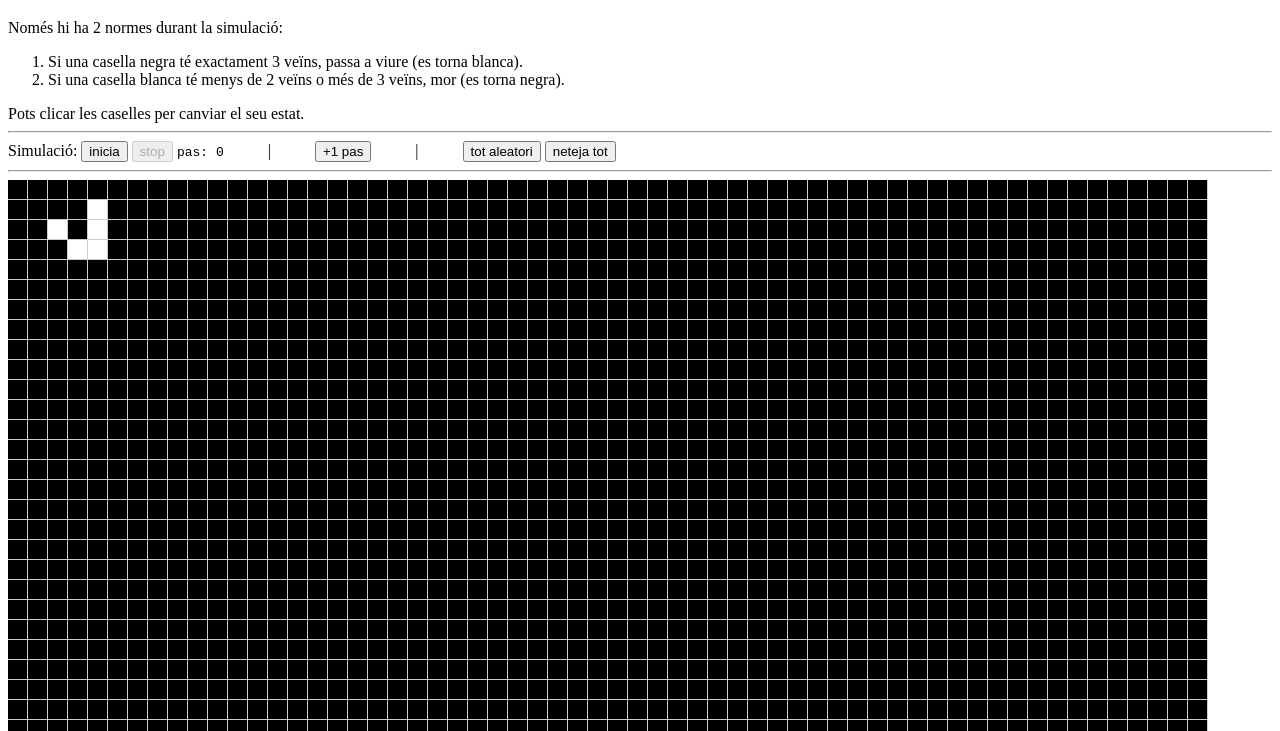
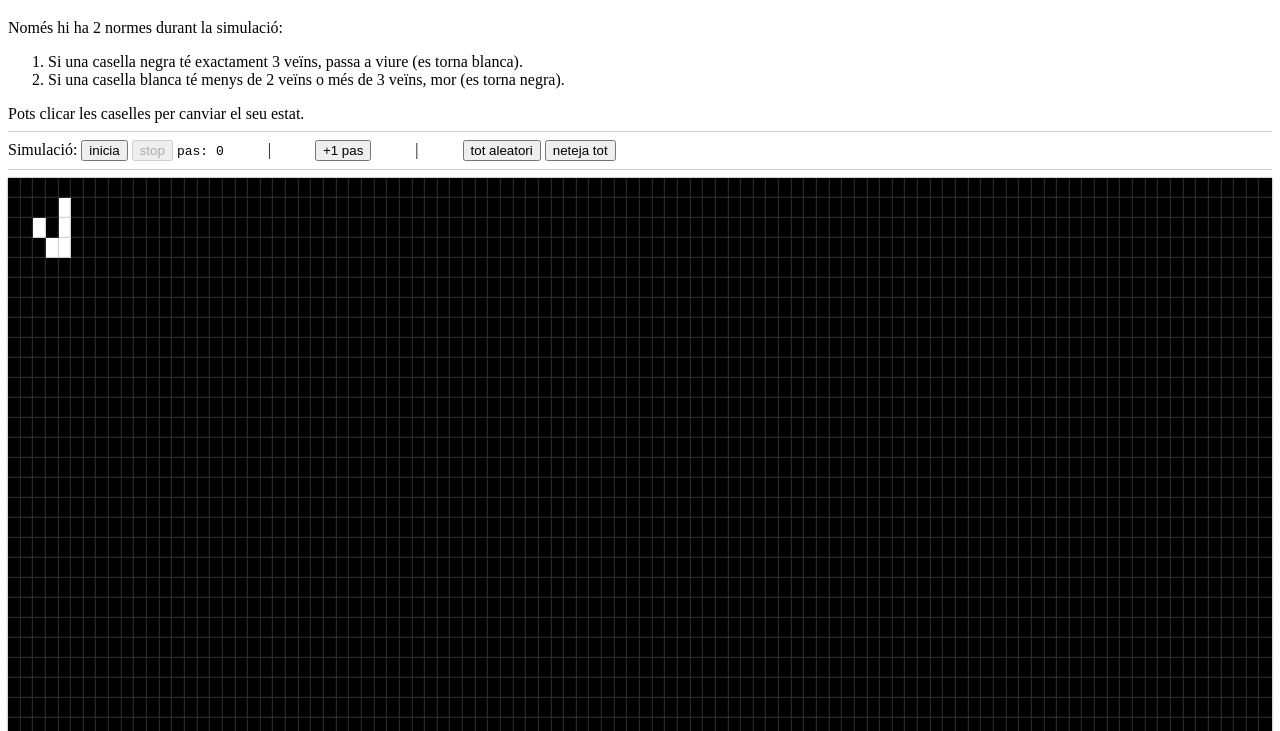
Before and after one commit to holalluis/conway, a plain HTML site: page index.html in a window 1280 px wide. Shown: the part 69-800 px from the top of the page. Drawn offline with nearby package versions, Linux system fonts and the light colour scheme.

Commit message:
nou commit

```diff
--- a/index.html
+++ b/index.html
@@ -1,25 +1,27 @@
 <!doctype html><html><head>
   <meta charset=utf8>
-  <meta name="viewport" content="width=device-width, initial-scale=1">
   <title>Conway's game of life</title>
   <script src="https://cdn.jsdelivr.net/npm/vue"></script>
   <style>
+    hr{
+      border:none;
+      border-bottom:1px solid #ccc;
+    }
     div.row{
       display:flex;
     }
     div.cell{
-      height:19px;
-      width:19px;
+      height:20px;
+      width:20px;
       background:black;
-      border:1px solid #ccc;
-      border-top:none;
-      border-left:none;
+      box-shadow:0 0 2px #808080;
+    }
+    div.cell[alive]{
+      background:white;
+      cursor:pointer;
     }
     div.cell:hover{
       background:yellow;
-    }
-    div.cell[alive]{
-      background:white;
     }
   </style>
 </head><body>
@@ -78,7 +80,7 @@
 <script>
 let app=new Vue({el:"#app",
   data:{
-    grid_size:60, //tamany taula
+    grid_size:100, //tamany taula
     timestep:100, //ms entre frames
     paint_mode:false, //drag mouse mode per pintar els quadres
 
```
